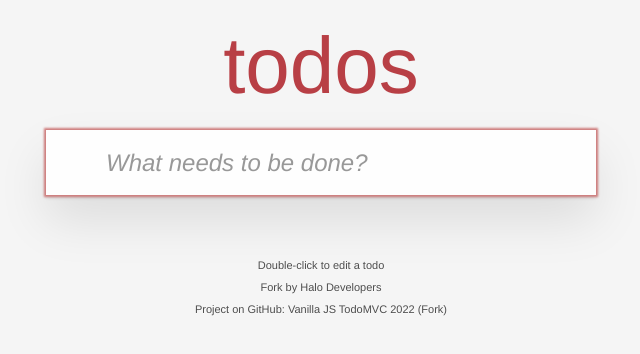
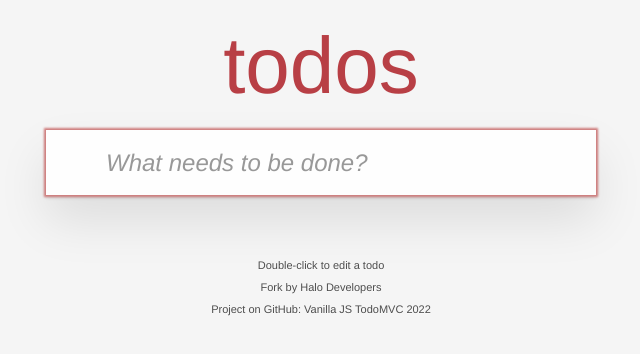
Before and after one commit to 1Marc/modern-todomvc-vanillajs, a website with bundled scripts: page index.html in a window 1280 px wide. Shown: the full height of the page, 319-959 px from the left. Built offline with nearby package versions, Linux system fonts and the light colour scheme.

Commit message:
Update index.html

```diff
--- a/index.html
+++ b/index.html
@@ -59,7 +59,7 @@
 			<p>
 				Project on GitHub:
 				<a href="https://github.com/halo-developers/todomvc-vanillajs-2022"
-					>Vanilla JS TodoMVC 2022 (Fork)</a
+					>Vanilla JS TodoMVC 2022</a
 				>
 			</p>
 		</footer>
```
